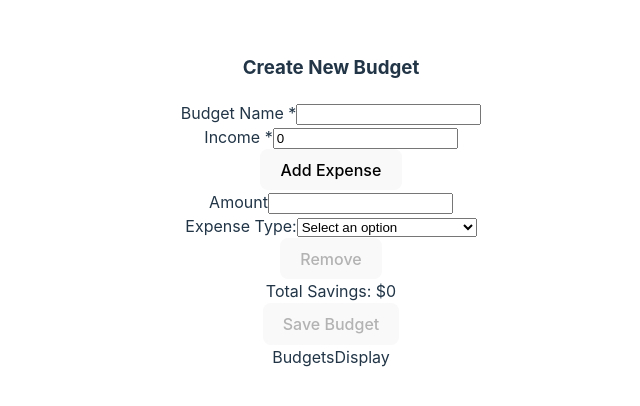
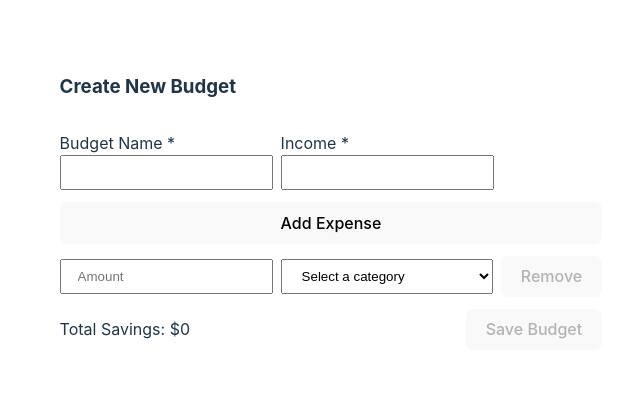
Before and after one commit to Matt-Roden/BudgetBuddy2, a React (Vite) app: page / in a window 1280 px wide. Shown: the part 198-604 px from the top of the page, without its empty margins (309-949 px from the left). Built offline with nearby package versions, Linux system fonts and the light colour scheme.

Commit message:
Adds very basic CSS styling

```diff
--- a/src/App.tsx
+++ b/src/App.tsx
@@ -1,13 +1,13 @@
 import "./App.css";
-import BudgetForm from "./components/BudgetForm";
-import BudgetsDisplay from "./components/BudgetsDisplay";
+import BudgetForm from "./components/BudgetForm/BudgetForm";
+// import BudgetsDisplay from "./components/BudgetsDisplay";
 
 function App() {
 
   return (
     <>
       <BudgetForm />
-      <BudgetsDisplay />
+      {/* <BudgetsDisplay /> */}
     </>
   );
 }
--- /dev/null
+++ b/src/components/BudgetForm/BudgetForm.css
@@ -0,0 +1,56 @@
+.create-budget-container {
+  display: flex;
+  flex-direction: column;
+  align-items: flex-start;
+}
+
+.budget-form {
+  display: flex;
+  flex-direction: column;
+  align-items: flex-start;
+}
+
+.name-and-income-row {
+  margin-top: 12px;
+  width: 100%;
+  display: flex;
+  /* justify-content: space-between; */
+}
+
+.add-expense-button {
+  margin-top: 12px;
+  min-width: 100%;
+}
+
+.expenses-container {
+  min-width: 100%;
+  max-height: 400px;
+  overflow-y: auto;
+}
+
+.expense-row {
+  margin-top: 12px;
+  min-width: 100%;
+  display: flex;
+  justify-content: space-between;
+  align-items: center;
+}
+
+.total-and-save-row {
+  margin-top: 12px;
+  width: 100%;
+  display: flex;
+  justify-content: space-between;
+  align-items: center;
+}
+
+.text-input {
+  padding: 0.6em 1.2em;
+  margin-right: 8px;
+}
+
+.label-and-field-container {
+  display: flex;
+  flex-direction: column;
+  align-items: flex-start;
+}
--- a/src/components/BudgetForm.tsx
+++ b/src/components/BudgetForm/BudgetForm.tsx
@@ -1,5 +1,6 @@
 import React, { useState, useEffect } from "react";
 import { v4 as uuidv4 } from "uuid";
+import "./BudgetForm.css";
 
 type Expense = {
   amount: string;
@@ -45,7 +46,7 @@ const expenseTypes = [
 
 const BudgetForm = () => {
   const [budgetName, setBudgetName] = useState<string>("");
-  const [income, setIncome] = useState<number>(0);
+  const [income, setIncome] = useState<string>("");
   const [selectedExpenseType] = useState<string | undefined>(undefined);
   const [expenses, setExpenses] = useState<Expense[]>([
     { amount: "", type: "", id: uuidv4() },
@@ -58,7 +59,7 @@ const BudgetForm = () => {
       return accum;
     }, 0);
 
-    return setTotalSavings(income - expensesTotal);
+    return setTotalSavings(Number(income) - expensesTotal);
   };
 
   const handleAddExpense = (e: React.MouseEvent<HTMLButtonElement>) => {
@@ -109,7 +110,7 @@ const BudgetForm = () => {
     e.preventDefault();
     const budget: Budget = {
       name: budgetName,
-      income,
+      income: Number(income),
       expenses: expenses.filter((item) => item.amount),
       totalSavings,
     };
@@ -123,43 +124,47 @@ const BudgetForm = () => {
   }, [expenses, income]);
 
   return (
-    <div>
+    <div className="create-budget-container">
       <h3>Create New Budget</h3>
-      <form onSubmit={(e) => handleSaveBudget(e)}>
-        <div>
+      <form className="budget-form" onSubmit={(e) => handleSaveBudget(e)}>
+        <div className="name-and-income-row">
+          <div className="label-and-field-container">
             <label htmlFor="budget-name">Budget Name *</label>
             <input
+              className="text-input"
               id="budget-name"
               value={budgetName}
               onChange={(e) => setBudgetName(e.target.value)}
             />
           </div>
-        <div>
+          <div className="label-and-field-container">
             <label htmlFor="income-amount-field'">Income *</label>
             <input
+              className="text-input"
               id="income-amount-field"
               value={income}
               onChange={(e) => {
-              setIncome(Number(e.target.value));
+                setIncome(e.target.value);
               }}
             />
           </div>
-        <div>
+        </div>
         <button
+          className="add-expense-button"
           onClick={(e) => {
             handleAddExpense(e);
           }}
         >
           Add Expense
         </button>
-        </div>
-        <div>
+        <div className="expenses-container">
           {expenses.map((expense) => {
             return (
-              <div key={expense.id}>
+              <div key={expense.id} className="expense-row">
                 <div>
-                  <label htmlFor="expense-amount">Amount</label>
                   <input
+                    className="text-input"
+                    placeholder="Amount"
                     id="expense-amount"
                     type="number"
                     value={expense.amount}
@@ -169,13 +174,13 @@ const BudgetForm = () => {
                   />
                 </div>
                 <div>
-                  <label htmlFor="dropdown">Expense Type:</label>
                   <select
+                    className="text-input"
                     id="dropdown"
                     value={selectedExpenseType}
                     onChange={(e) => handleExpenseTypeChange(e, expense)}
                   >
-                    <option value="">Select an option</option>
+                    <option value="">Select a category</option>
                     {expenseTypes.map((expenseType, index) => (
                       <option key={index} value={expenseType}>
                         {expenseType}
@@ -202,7 +207,7 @@ const BudgetForm = () => {
             );
           })}
         </div>
-        <div>
+        <div className="total-and-save-row">
           <div>Total Savings: ${totalSavings}</div>
           {/* Todo: on save will POST this budget to an API*/}
           <button
```
Lines whose indentation alone changed are shown as unchanged.
